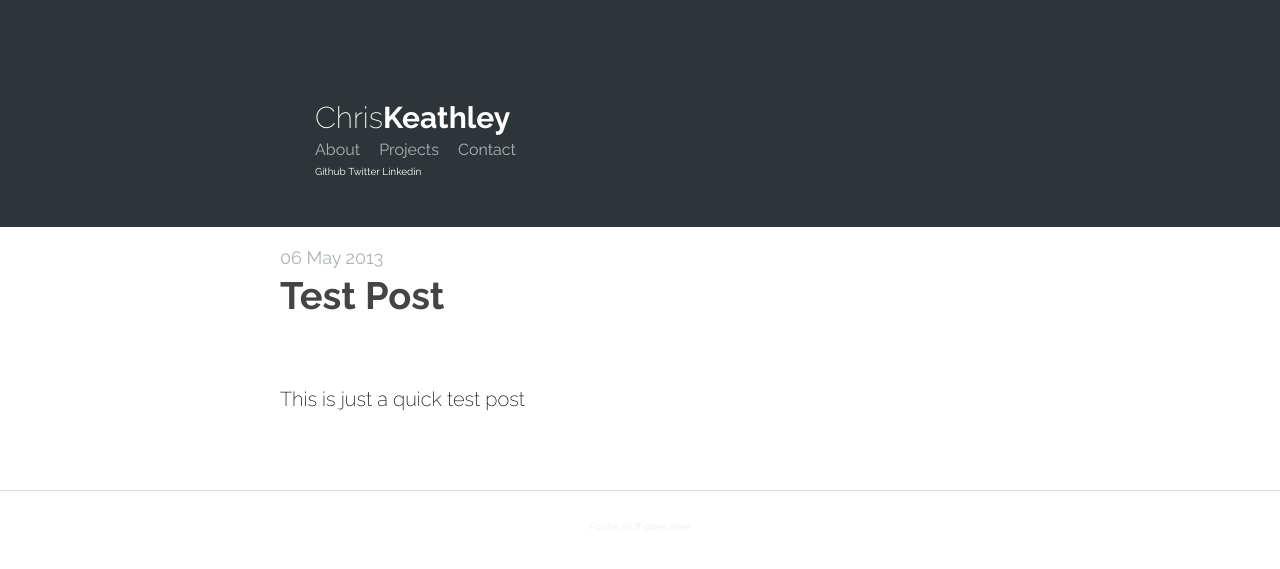
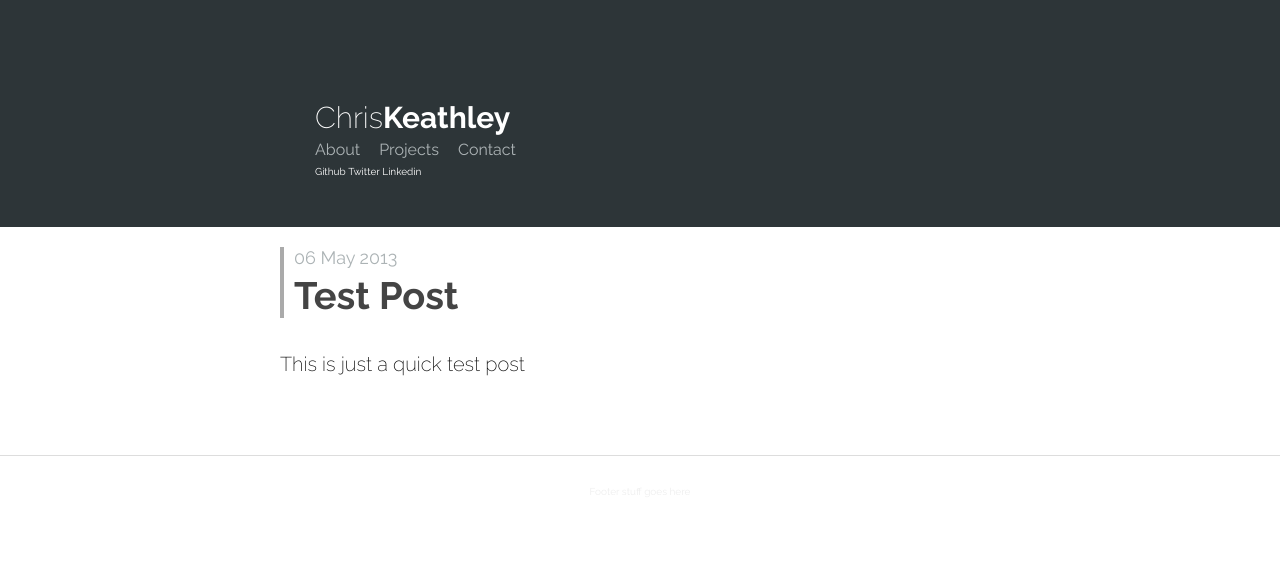
Before and after one commit to wojtekmach/keathley.github.io, a Jekyll site: the page built from _posts/2013-05-06-testpost.md, in a window 1280 px wide. Shown: the top 569 px of the page. Built offline with Jekyll 4.4.1, drawn with Linux system fonts in a browser that asks for light colours.

Commit message:
quick changes to post style

```diff
--- a/css/main.css
+++ b/css/main.css
@@ -126,6 +126,8 @@ p {
 }
 
 .byline {
+  border-left: 4px solid #aaa;
+  padding-left: 10px;
 }
 
 .byline h1 {
@@ -140,7 +142,7 @@ p {
 }
 
 .content div#post {
-  margin-top: 65px;
+  margin-top: 30px;
 }
 
 /*****************************************************************************/
```
